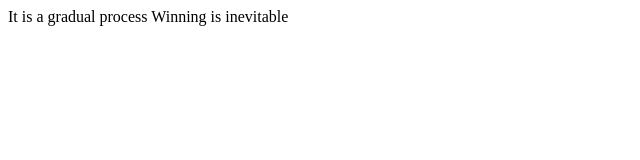
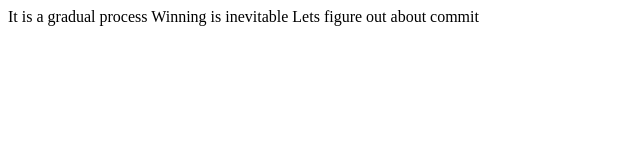
Before and after one commit to eme-lie/hello-world, a plain HTML site: page style.html in a window 1280 px wide. Shown: the whole page, without its empty margins (0-640 px from the left). Drawn offline with Linux system fonts and the light colour scheme.

Commit message:
more progress

```diff
--- a/style.html
+++ b/style.html
@@ -6,6 +6,6 @@
     <title>Document</title>
   </head>
   <body>
-    It is a gradual process Winning is inevitable
+    It is a gradual process Winning is inevitable Lets figure out about commit
   </body>
 </html>
```
